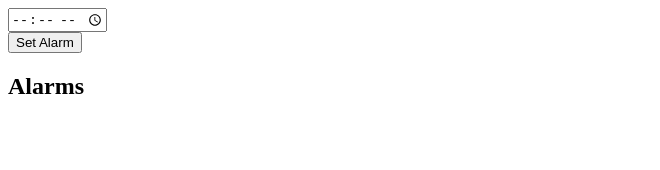
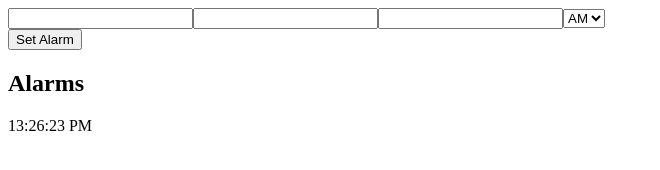
Before and after one commit to SagarBarate/Alarm-Clock, a plain HTML site: page index.html in a window 1280 px wide. Shown: the whole page, without its empty margins (0-660 px from the left). Drawn offline with Linux system fonts and the light colour scheme.

Commit message:
Added settimer

```diff
--- a/App.js
+++ b/App.js
@@ -1,22 +1,123 @@
+const container = document.getElementById("container");
+const setAlarm = document.getElementById("setAlarm");
+const setTime = setAlarm.getElementsByClassName("setTime");
 
+const curr = document.createElement("div");
+curr.setAttribute("id", "currentTimeof");
+
+// curr.appendChild(document.createTextNode("dsfakojoa"));
+document.getElementById("container").appendChild(curr);
 // Current time
 
-const currentTime= document.getElementById('currentTime');
-const alarmTime= document.getElementById('alarmTime');
-const setBotton = document.getElementById('set-btn');
+const currentTime = document.getElementById("currentTime");
+
+const alarmTime = document.getElementById("alarmTime");
+const setBotton = document.getElementById("set-btn");
+
+const now = new Date();
+const hours = now.getHours();
+const minutes = now.getMinutes();
+const seconds = now.getSeconds();
 
 const updateCurrentTime = () => {
-    const now = new Date();
-    const hours = now.getHours();
-    const minutes = now.getMinutes();
-    const seconds = now.getSeconds();
-    console.log("Time", hours, minutes, seconds);
-}
+  const now = new Date();
+  const hours = now.getHours();
+  const minutes = now.getMinutes();
+  const seconds = now.getSeconds();
 
-updateCurrentTime();
+  const ampm = () => {
+    if (hours < 12) {
+      return "am";
+    } else {
+      return "pm";
+    }
+  };
+  const currentTimeString = `${hours}:${minutes}:${seconds}  ${ampm().toUpperCase()}`;
+
+  const justTime = document.getElementById("currentTimeof");
+  justTime.innerText = currentTimeString;
+};
 
 setInterval(() => {
-    // updateCurrentTime();
-    // console.log('12');
+  updateCurrentTime();
 }, 1000);
-console.log(currentTime);
+// const mycock = () =>{
+//     let hourInput = document.createElement("select");
+//     let minInput = document.createElement("select");
+//     let secInput = document.createElement("select");
+
+//     let hr01 = new Option("01", "01");
+//     hourInput.appendChild(hr01);
+//     let hr0२ = new Option("0२", "0२");
+//     hourInput.appendChild(hr0२);
+//     let hr0३ = new Option("0३", "0३");
+//     hourInput.appendChild(hr0३);
+//     let hr0४ = new Option("0४", "0४");
+//     hourInput.appendChild(hr0४);
+//     let hr0५ = new Option("0५", "0५");
+//     hourInput.appendChild(hr0५);
+//     let hr0६ = new Option("0६", "0६");
+//     hourInput.appendChild(hr0६);
+//     let hr0७ = new Option("0७", "0७");
+//     hourInput.appendChild(hr0७);
+//     let hr0८ = new Option("0८", "0८");
+//     hourInput.appendChild(hr0८);
+//     let hr0९ = new Option("0९", "0९");
+//     hourInput.appendChild(hr0९);
+
+//     setTime[0].appendChild(hourInput);
+
+// }
+const setTimers = () => {
+  let hr = 00;
+  let min = 00;
+  let sec = 00;
+
+  const valueLimit = () => {
+    if(hoursInput.value >= 12) hoursInput.value = 12;
+    if(hoursInput.value <= 0) hoursInput.value = 00;
+
+    if(minInput.value >= 60) minInput.value = 60;
+    if(minInput.value <= 0) minInput.value = 00;
+
+    if(secInput.value >= 25) secInput.value = 60;
+    if(secInput.value <= 0) secInput.value = 00;
+    }
+
+
+  let hoursInput = document.createElement("INPUT");
+  hoursInput.setAttribute("type", "number");
+  hoursInput.addEventListener("change",valueLimit);
+  setTime[0].appendChild(hoursInput);
+
+  let minInput = document.createElement("INPUT");
+  minInput.setAttribute("type", "number");
+  minInput.addEventListener("change",valueLimit);
+  setTime[0].appendChild(minInput);
+
+  let secInput = document.createElement("INPUT");
+  secInput.setAttribute("type", "number");
+  secInput.addEventListener("change",valueLimit);
+  setTime[0].appendChild(secInput);
+
+  let ampmInput = document.createElement("select");
+  //   ampmInput.setAttribute("type", "text");
+  //   ampmInput.setAttribute("value", "AM");
+  //   ampmInput.setAttribute("value", "PM");
+  //   setTime[0].appendChild(ampmInput);
+
+//   method01 - ES6
+  var option = new Option("AM", "AM", false, false);
+  ampmInput.appendChild(option);
+// method02 - vanila js
+
+  option = document.createElement("option");
+  option.value = "PM";
+  option.text = "PM";
+  ampmInput.appendChild(option);
+
+  setTime[0].appendChild(ampmInput);
+  console.log(hoursInput,minInput.value,secInput.value)
+};
+
+setTimers()
--- a/index.html
+++ b/index.html
@@ -8,13 +8,11 @@
   </head>
   <body>
     <div id="container">
-      <div id="currentTime"></div>
+      <!-- <div id="currentTime"></div> -->
 
       <div id="setAlarm">
         <div class="setTime">
             <!-- time input to be set we can take multible box for input for perticular section -->
-          <input type="time" id="alarmTime" />
-
         </div>
 
         <div class="setTime-button">
```
